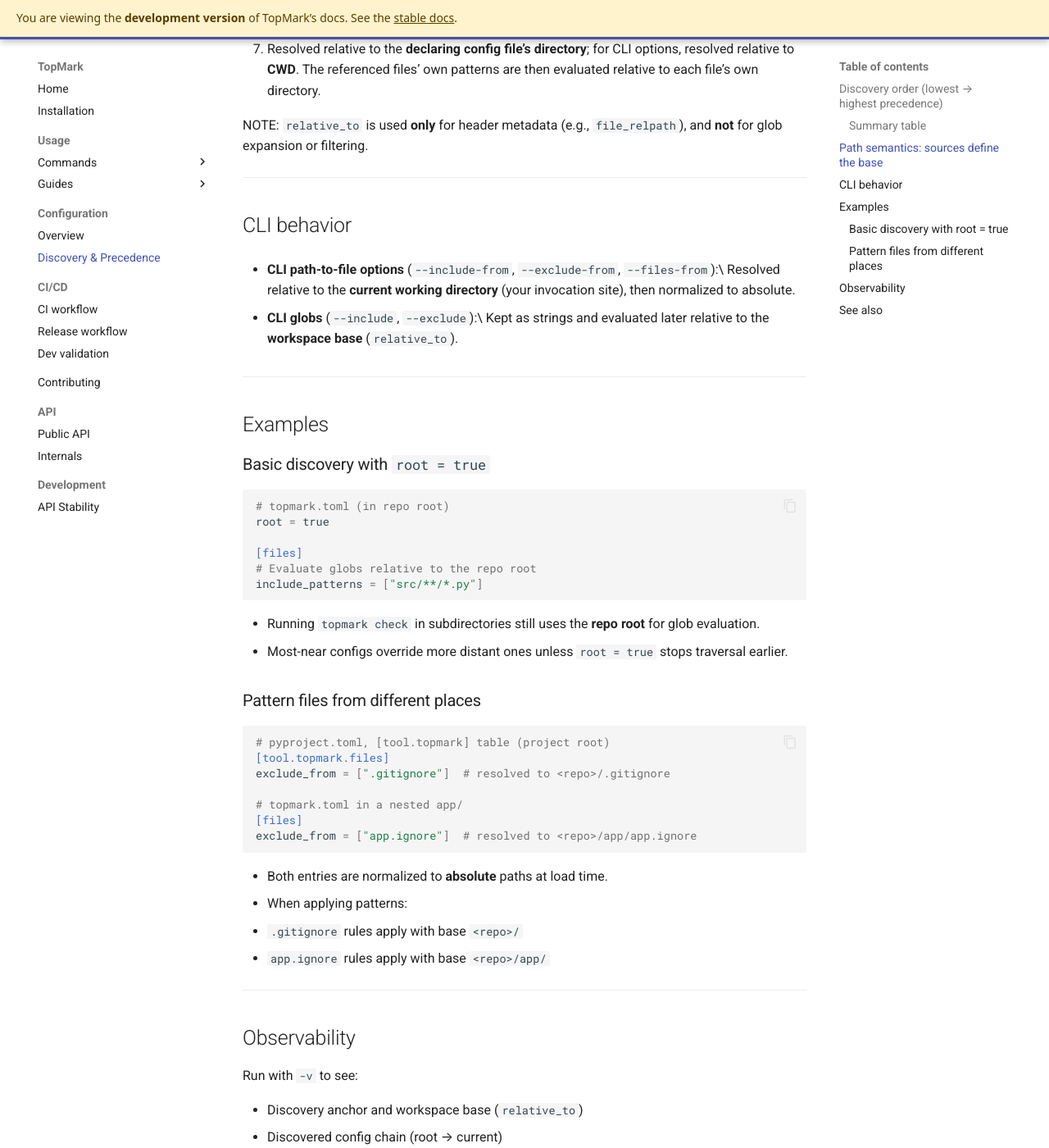
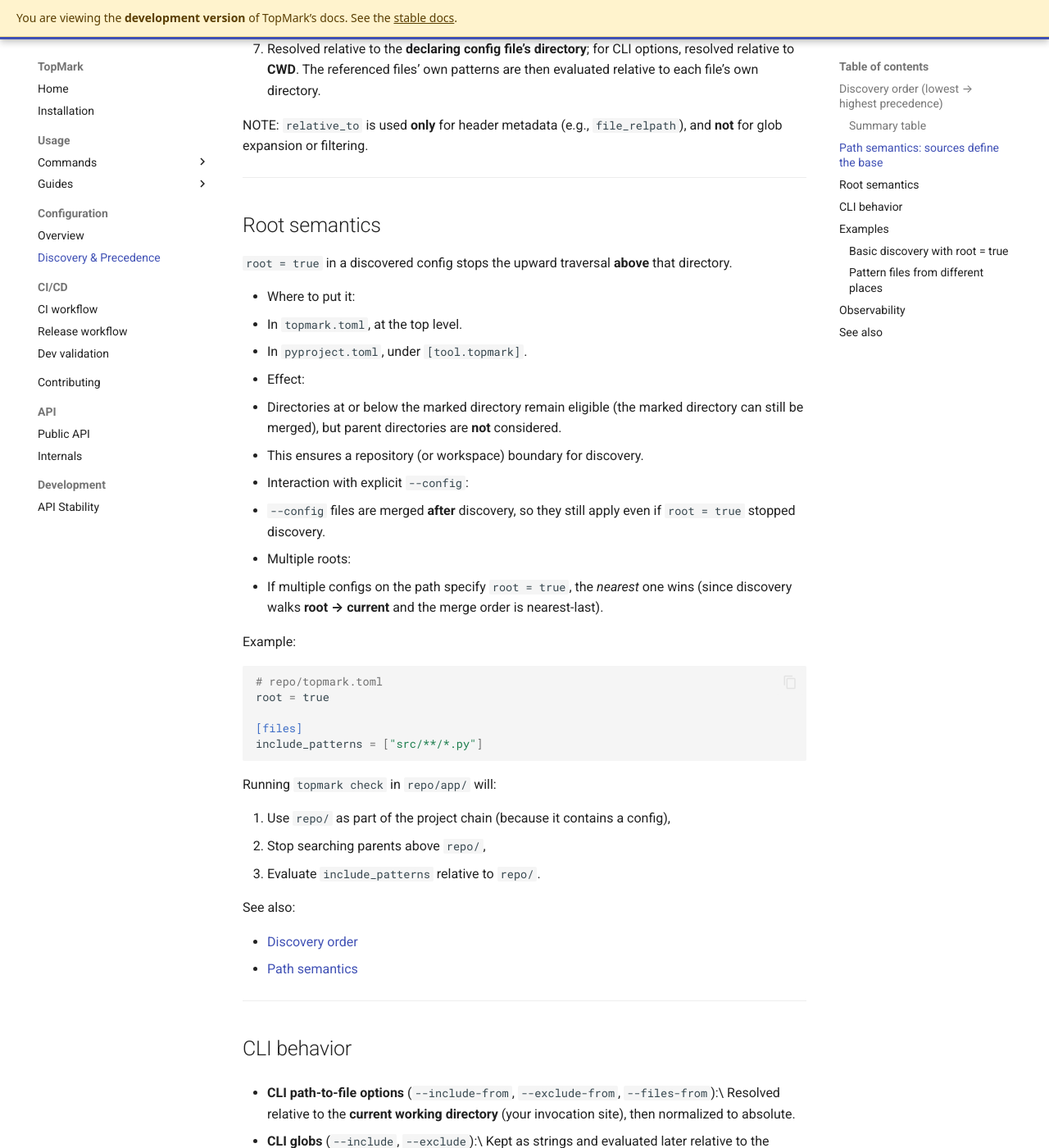
Before and after one commit to shutterfreak/topmark, an MkDocs documentation site: the page built from docs/configuration/discovery.md, in a window 1280 px wide and 1400 px high, scrolled down 1912 px. Shown: the whole window at 82% size. Built offline with MkDocs 1.6.1 and Material for MkDocs 9.7.7, drawn with Linux system fonts in a browser that asks for light colours; comment, search, counter and statistics services are not loaded.

Commit message:
docs(config): add "Root semantics" section and fix intra-page anchors in discovery.md
- Introduce a dedicated **Root semantics** section explaining `root = true`
  placement, effects, multiple roots, and interaction with `--config`.
- Fix anchor slugs and intra-page links (e.g., Discovery order) to match MkDocs
  slugification (single-hyphen after symbol removal).
- Clarify summary/precedence and path semantics cross-links.

````diff
--- a/docs/configuration/discovery.md
+++ b/docs/configuration/discovery.md
@@ -84,6 +84,45 @@
 
 ______________________________________________________________________
 
+## Root semantics
+
+`root = true` in a discovered config stops the upward traversal **above** that directory.
+
+- Where to put it:
+  - In `topmark.toml`, at the top level.
+  - In `pyproject.toml`, under `[tool.topmark]`.
+- Effect:
+  - Directories at or below the marked directory remain eligible (the marked directory can still be merged),
+    but parent directories are **not** considered.
+  - This ensures a repository (or workspace) boundary for discovery.
+- Interaction with explicit `--config`:
+  - `--config` files are merged **after** discovery, so they still apply even if `root = true` stopped discovery.
+- Multiple roots:
+  - If multiple configs on the path specify `root = true`, the *nearest* one wins (since discovery walks **root → current** and the merge order is nearest-last).
+
+Example:
+
+```toml
+# repo/topmark.toml
+root = true
+
+[files]
+include_patterns = ["src/**/*.py"]
+```
+
+Running `topmark check` in `repo/app/` will:
+
+1. Use `repo/` as part of the project chain (because it contains a config),
+1. Stop searching parents above `repo/`,
+1. Evaluate `include_patterns` relative to `repo/`.
+
+See also:
+
+- [Discovery order](#discovery-order-lowest-highest-precedence)
+- [Path semantics](#path-semantics-sources-define-the-base)
+
+______________________________________________________________________
+
 ## CLI behavior
 
 - **CLI path-to-file options** (`--include-from`, `--exclude-from`, `--files-from`):\
````
